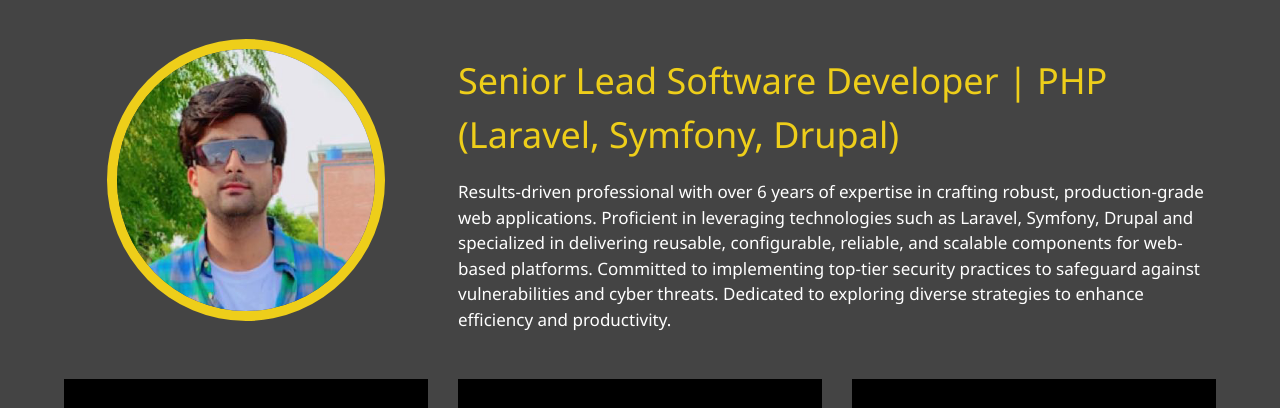
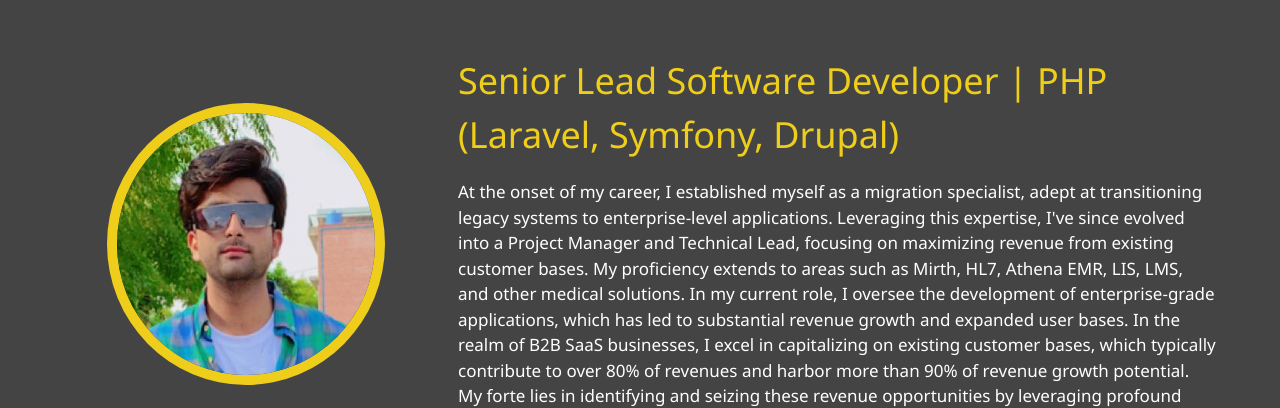
Before and after one commit to usama-ahmad-coeus/portfolio, a website: page about.html in a window 1280 px wide. Shown: the part 148-556 px from the top of the page. Drawn offline with Linux system fonts and the light colour scheme.

Commit message:
Update about.html

```diff
--- a/about.html
+++ b/about.html
@@ -67,8 +67,8 @@
       <div class="bio">
 
         <h2 class="text-secondary">Senior Lead Software Developer | PHP (Laravel, Symfony, Drupal)</h2>
-        <p style="font-size: 17px">Results-driven professional with over 6 years of expertise in crafting robust, production-grade web applications. Proficient in leveraging technologies such as Laravel, Symfony, Drupal and specialized in delivering reusable, configurable, reliable, and scalable components for web-based platforms. Committed to implementing top-tier security practices to safeguard against vulnerabilities and cyber threats.
-          Dedicated to exploring diverse strategies to enhance efficiency and productivity.        </p>
+        <p style="font-size: 17px">At the onset of my career, I established myself as a migration specialist, adept at transitioning legacy systems to enterprise-level applications. Leveraging this expertise, I've since evolved into a Project Manager and Technical Lead, focusing on maximizing revenue from existing customer bases. My proficiency extends to areas such as Mirth, HL7, Athena EMR, LIS, LMS, and other medical solutions. In my current role, I oversee the development of enterprise-grade applications, which has led to substantial revenue growth and expanded user bases.
+In the realm of B2B SaaS businesses, I excel in capitalizing on existing customer bases, which typically contribute to over 80% of revenues and harbor more than 90% of revenue growth potential. My forte lies in identifying and seizing these revenue opportunities by leveraging profound product insight and technical expertise, coupled with a fervent entrepreneurial drive to ensure customer satisfaction.        </p>
       </div>
 
       <div class="job job-3">
```
